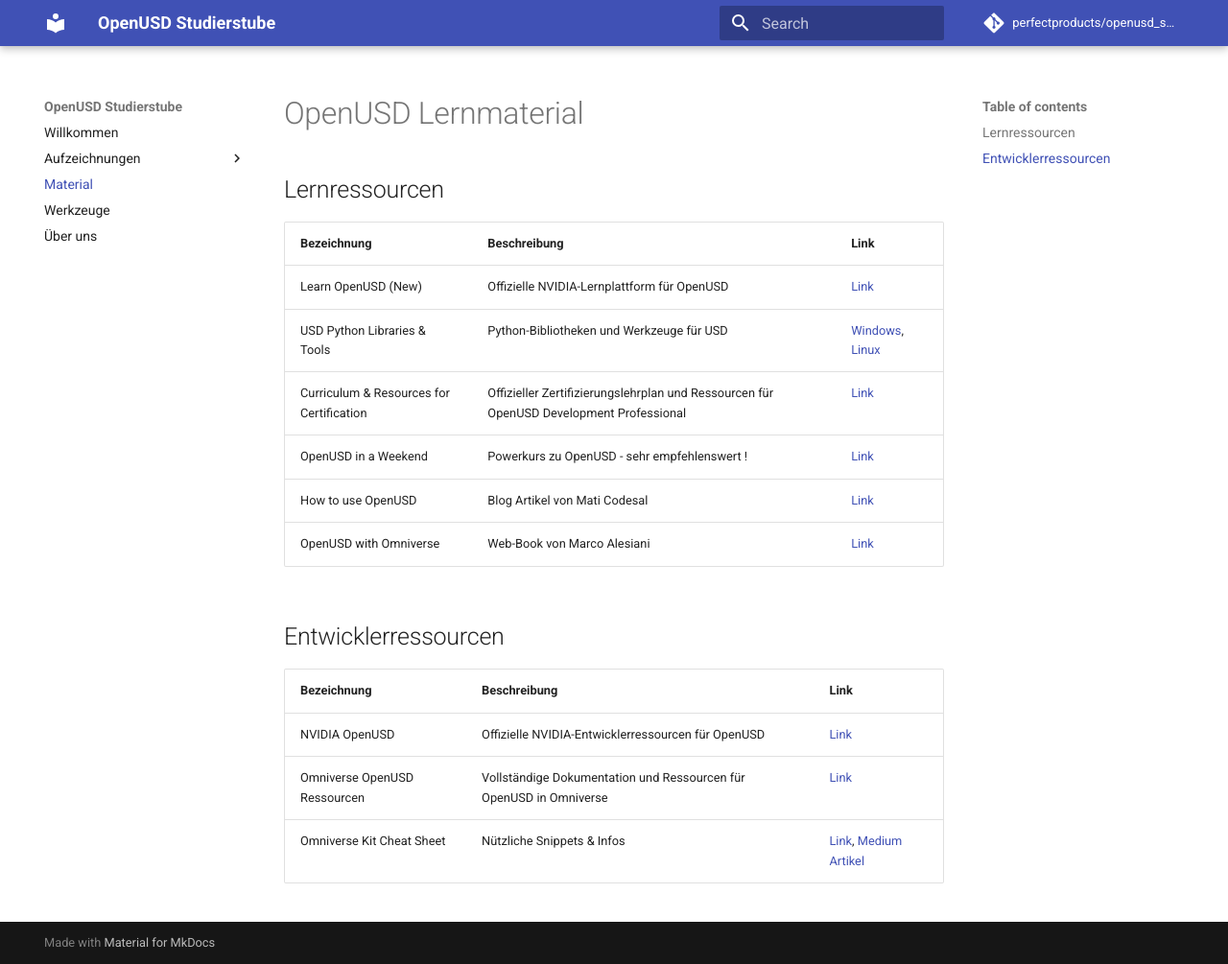
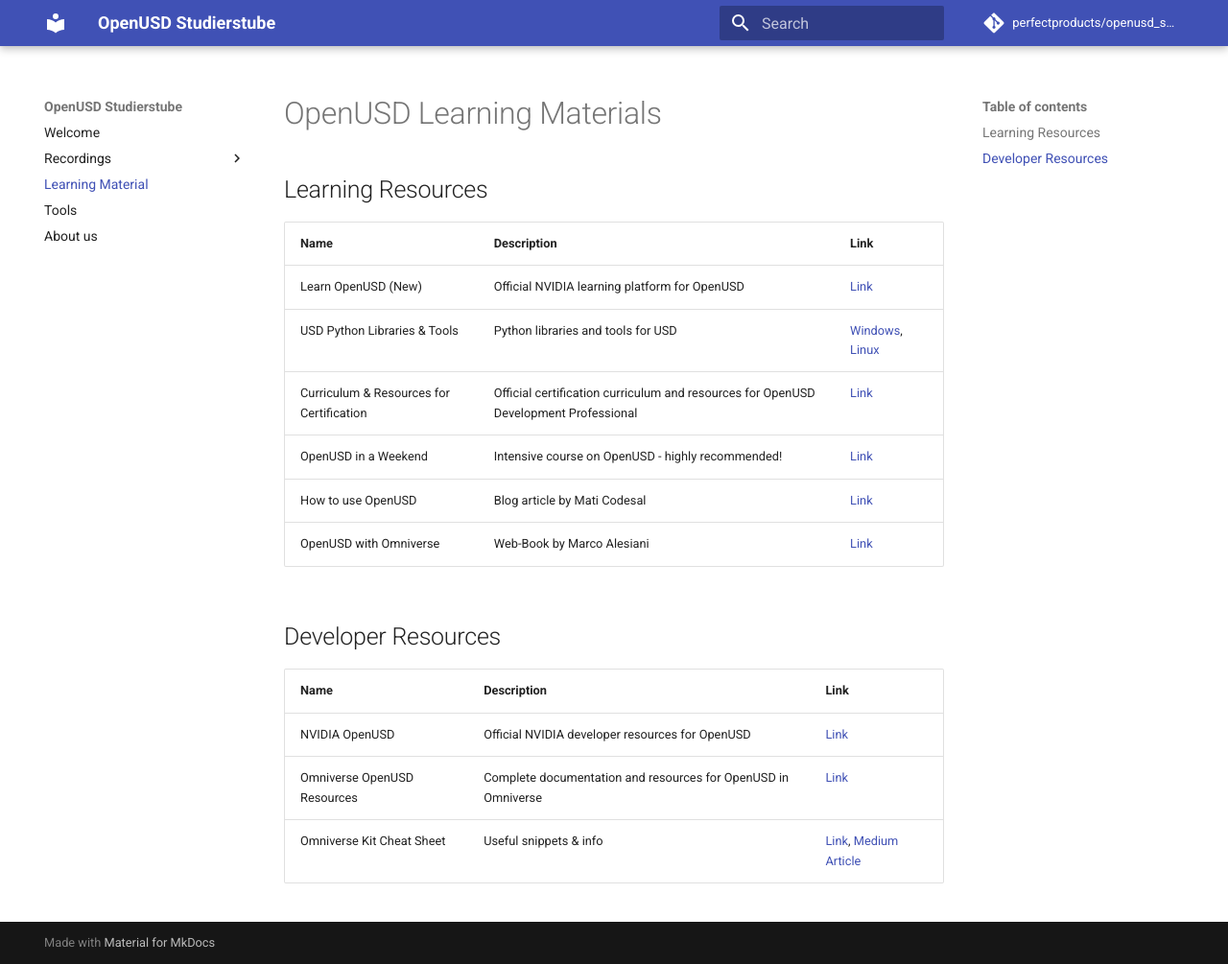
Before and after one commit to perfectproducts/openusd_studierstube, an MkDocs documentation site: the page built from docs/material.md, in a window 1280 px wide and 1005 px high. Shown: the whole window at 96% size. Built offline with MkDocs 1.6.1 and Material for MkDocs 9.7.7, drawn with Linux system fonts in a browser that asks for light colours; comment, search, counter and statistics services are not loaded.

Commit message:
more translation

```diff
--- a/docs/material.md
+++ b/docs/material.md
@@ -1,21 +1,21 @@
-# OpenUSD Lernmaterial
+# OpenUSD Learning Materials
 
-## Lernressourcen
+## Learning Resources
 
-| Bezeichnung | Beschreibung | Link |
-|-------------|--------------|------|
-| Learn OpenUSD (New) | Offizielle NVIDIA-Lernplattform für OpenUSD | [Link](https://docs.nvidia.com/learn-openusd/latest) |
-| USD Python Libraries & Tools | Python-Bibliotheken und Werkzeuge für USD | [Windows](https://developer.nvidia.com/downloads/USD/usd_binaries/25.05/usd.py311.windows-x86_64.usdview.release-0.25.05-25f3d3d8.zip), [Linux](https://developer.nvidia.com/downloads/USD/usd_binaries/25.05/usd.py311.manylinux_2_35_x86_64.usdview.release@0.25.05-25f3d3d8.zip)|
-| Curriculum & Resources for Certification | Offizieller Zertifizierungslehrplan und Ressourcen für OpenUSD Development Professional | [Link](https://www.nvidia.com/en-us/learn/certification/openusd-development-professional/) |
-| OpenUSD in a Weekend | Powerkurs zu OpenUSD - sehr empfehlenswert ! | [Link](https://learn-usd.github.io/) |
-| How to use OpenUSD | Blog Artikel von Mati Codesal |[Link](https://developer.nvidia.com/blog/how-to-use-openusd/)
-| OpenUSD with Omniverse | Web-Book  von Marco Alesiani | [Link](https://omniverseusd.github.io/)
+| Name | Description | Link |
+|------|-------------|------|
+| Learn OpenUSD (New) | Official NVIDIA learning platform for OpenUSD | [Link](https://docs.nvidia.com/learn-openusd/latest) |
+| USD Python Libraries & Tools | Python libraries and tools for USD | [Windows](https://developer.nvidia.com/downloads/USD/usd_binaries/25.05/usd.py311.windows-x86_64.usdview.release-0.25.05-25f3d3d8.zip), [Linux](https://developer.nvidia.com/downloads/USD/usd_binaries/25.05/usd.py311.manylinux_2_35_x86_64.usdview.release@0.25.05-25f3d3d8.zip)|
+| Curriculum & Resources for Certification | Official certification curriculum and resources for OpenUSD Development Professional | [Link](https://www.nvidia.com/en-us/learn/certification/openusd-development-professional/) |
+| OpenUSD in a Weekend | Intensive course on OpenUSD - highly recommended! | [Link](https://learn-usd.github.io/) |
+| How to use OpenUSD | Blog article by Mati Codesal |[Link](https://developer.nvidia.com/blog/how-to-use-openusd/)
+| OpenUSD with Omniverse | Web-Book by Marco Alesiani | [Link](https://omniverseusd.github.io/)
 
 
-## Entwicklerressourcen
+## Developer Resources
 
-| Bezeichnung | Beschreibung | Link |
-|-------------|--------------|------|
-| NVIDIA OpenUSD | Offizielle NVIDIA-Entwicklerressourcen für OpenUSD | [Link](https://developer.nvidia.com/usd) |
-| Omniverse OpenUSD Ressourcen | Vollständige Dokumentation und Ressourcen für OpenUSD in Omniverse | [Link](https://docs.omniverse.nvidia.com/usd/latest/index.html) |
-| Omniverse Kit Cheat Sheet | Nützliche Snippets & Infos | [Link](https://perfectproducts.github.io/omniverse_kit_cheat_sheet), [Medium Artikel](https://medium.com/@mtw75/omniverse-kit-cheat-sheet-9d2a7cce9fb)
+| Name | Description | Link |
+|------|-------------|------|
+| NVIDIA OpenUSD | Official NVIDIA developer resources for OpenUSD | [Link](https://developer.nvidia.com/usd) |
+| Omniverse OpenUSD Resources | Complete documentation and resources for OpenUSD in Omniverse | [Link](https://docs.omniverse.nvidia.com/usd/latest/index.html) |
+| Omniverse Kit Cheat Sheet | Useful snippets & info | [Link](https://perfectproducts.github.io/omniverse_kit_cheat_sheet), [Medium Article](https://medium.com/@mtw75/omniverse-kit-cheat-sheet-9d2a7cce9fb)
--- a/mkdocs.yml
+++ b/mkdocs.yml
@@ -11,26 +11,28 @@
     - content.code.copy
 
 nav:
-  - Willkommen: index.md
-  - Aufzeichnungen:
-    - 2025-12-19 References & Special Guest Aaron Luk: aufzeichnungen/2025-12-19/notes.md
-    - 2025-12-12 Use-Cases: aufzeichnungen/2025-12-12/notes.md
-    - 2025-12-05 Scene Traversal: aufzeichnungen/2025-12-05/notes.md
-    - 2025-11-28 Beyond the Basics: aufzeichnungen/2025-11-28/notes.md
-    - 2025-11-07 Composition Übungen: aufzeichnungen/2025-11-07/notes.md
-    - 2025-10-31 Composition Basics: aufzeichnungen/2025-10-31/notes.md
-    - 2025-10-24 Scene Blueprints B: aufzeichnungen/2025-10-24/notes.md
-    - 2025-10-17 Scene Blueprints A: aufzeichnungen/2025-10-17/notes.md
-    - 2025-10-10 Animations: aufzeichnungen/2025-10-10/notes.md
-    - 2025-10-03 (Feiertag): https://www.tag-der-deutschen-einheit.de/startseite
-    - 2025-09-26 Attributes: aufzeichnungen/2025-09-26/notes.md
-    - 2025-09-19 Stages: aufzeichnungen/2025-09-19/notes.md
-    - 2025-09-12 Einrichtung: aufzeichnungen/2025-09-12/notes.md
+  - Welcome: index.md
+  - Recordings:
+    - 2026-01-09 Kickoff 2026: recordings/2026-01-09/notes.md
+    - 2025-Archive (german):
+      - 2025-12-19 References & Special Guest Aaron Luk: aufzeichnungen/2025-12-19/notes.md
+      - 2025-12-12 Use-Cases: aufzeichnungen/2025-12-12/notes.md
+      - 2025-12-05 Scene Traversal: aufzeichnungen/2025-12-05/notes.md
+      - 2025-11-28 Beyond the Basics: aufzeichnungen/2025-11-28/notes.md
+      - 2025-11-07 Composition Übungen: aufzeichnungen/2025-11-07/notes.md
+      - 2025-10-31 Composition Basics: aufzeichnungen/2025-10-31/notes.md
+      - 2025-10-24 Scene Blueprints B: aufzeichnungen/2025-10-24/notes.md
+      - 2025-10-17 Scene Blueprints A: aufzeichnungen/2025-10-17/notes.md
+      - 2025-10-10 Animations: aufzeichnungen/2025-10-10/notes.md
+      - 2025-10-03 (Feiertag): https://www.tag-der-deutschen-einheit.de/startseite
+      - 2025-09-26 Attributes: aufzeichnungen/2025-09-26/notes.md
+      - 2025-09-19 Stages: aufzeichnungen/2025-09-19/notes.md
+      - 2025-09-12 Einrichtung: aufzeichnungen/2025-09-12/notes.md
 
 
-  - Material: material.md
-  - Werkzeuge: tools.md
-  - Über uns: about.md
+  - Learning Material: material.md
+  - Tools: tools.md
+  - About us: about.md
 
 plugins:
   - search
```
Also changed, not shown: docs/about.md (+19 -9 lines), docs/index.md (+7 -3 lines), docs/recordings/2026-01-09/notes.md (added, +18 -0 lines), docs/tools.md (+8 -8 lines), docs/assets/images/openusd_certificate_badge.png (added).
